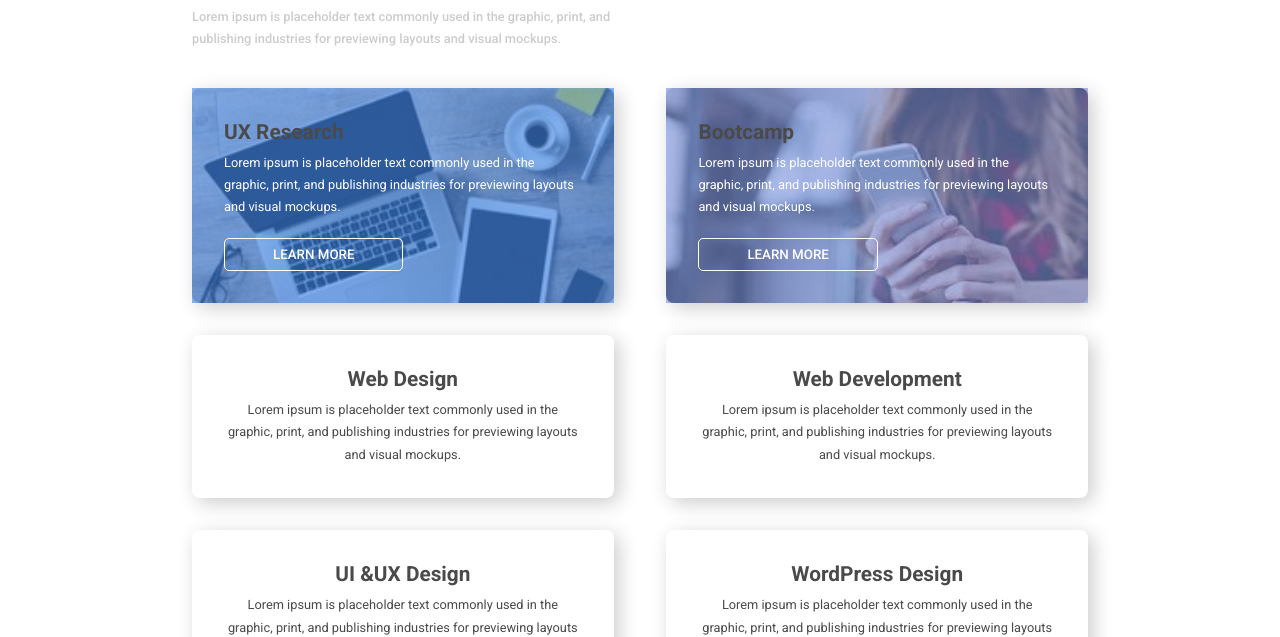
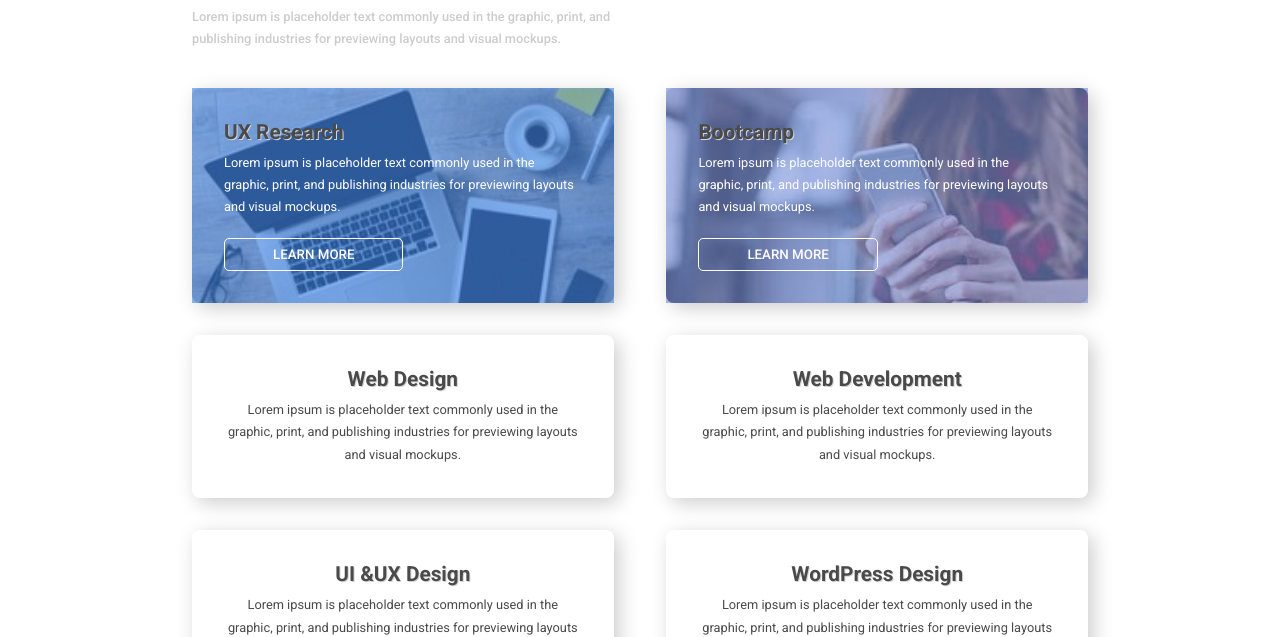
Before and after one commit to mozent/Repository, a plain HTML site: page profile.html in a window 1280 px wide. Shown: the part 885-1522 px from the top of the page. Drawn offline with nearby package versions, Linux system fonts and the light colour scheme.

Commit message:
Update profile.css

```diff
--- a/css/profile.css
+++ b/css/profile.css
@@ -152,6 +152,7 @@ nav li:first-child a {
 .spec-item h2 {
     font-size: 1.3rem;
     margin-bottom: .5rem;
+    text-shadow: 1px 1px #d3d3d3;
 }
 
 .spec-item p {
```
